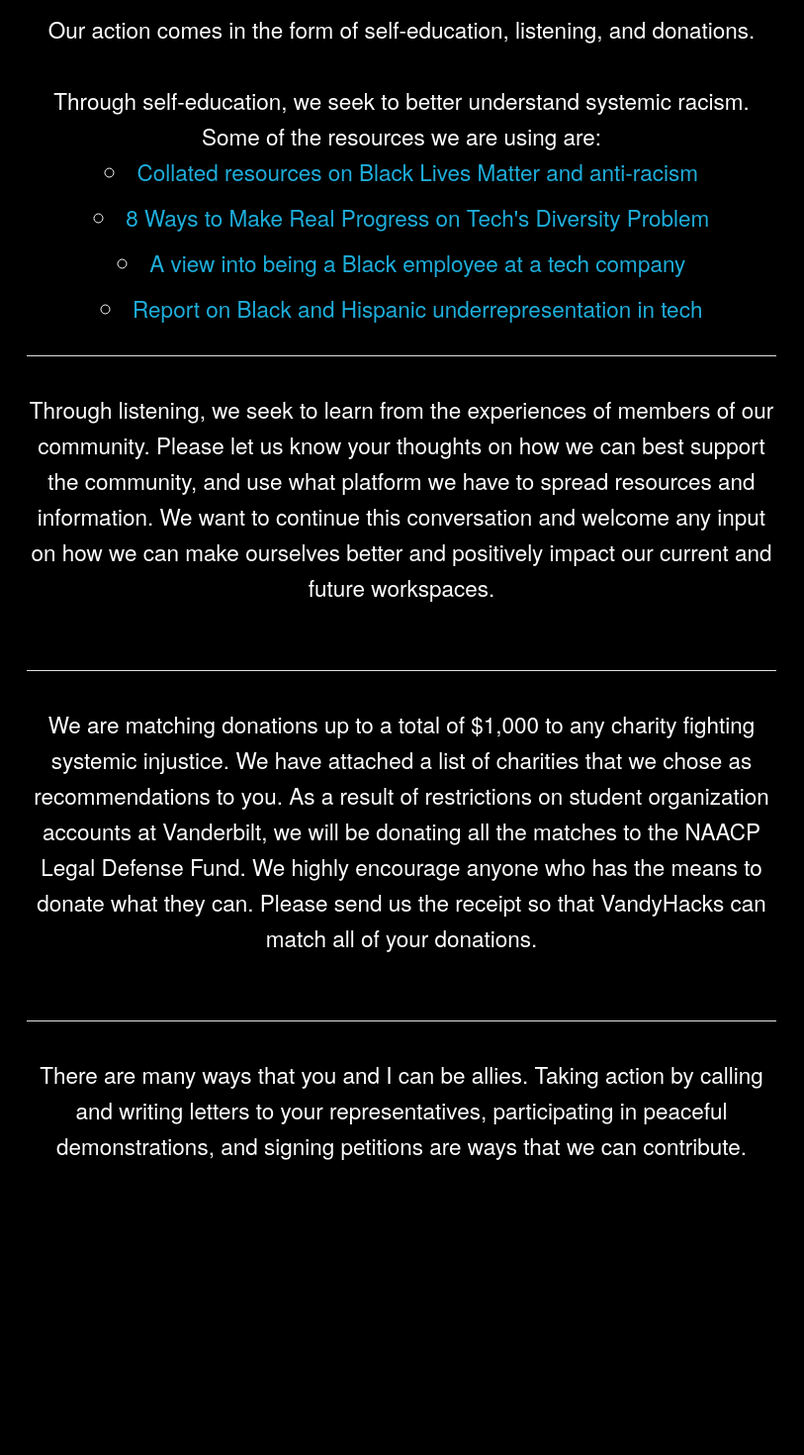
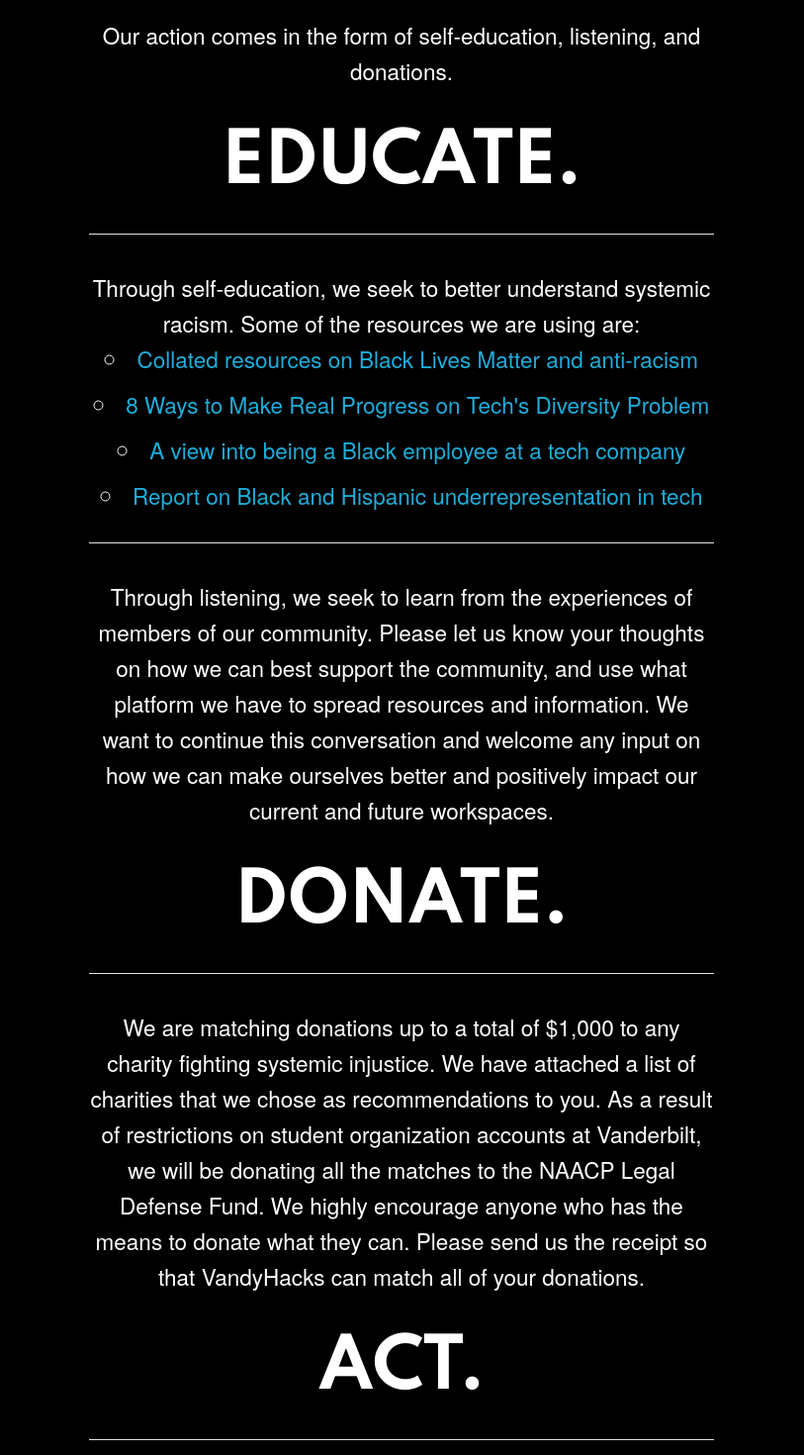
Before and after one commit to VandyHacks/blm, a Svelte app: page / in a window 1280 px wide. Shown: the part 700-2170 px from the top of the page at 99% size, without its empty margins (234-1047 px from the left). Before the commit the page ends 1897 px from the top, so only its background shows below. Built offline with nearby package versions, Linux system fonts and the light colour scheme.

Commit message:
Add styling and header rows

```diff
--- a/src/App.svelte
+++ b/src/App.svelte
@@ -9,10 +9,13 @@
 	<br>
 	<br>
 
-	<hr>
 	Our action comes in the form of self-education, listening, and donations.
+
 	<br>
 	<br>
+
+	<h1>Educate.</h1>
+	<hr>
 
 	Through self-education, we seek to better understand systemic racism. Some of the resources we are using are:
 	<ul>
@@ -41,11 +44,14 @@
 
 	<br>
 	<br>
+
+	<h1>Donate.</h1>
 	<hr>
 	We are matching donations up to a total of $1,000 to any charity fighting systemic injustice. We have attached a list of charities that we chose as recommendations to you. As a result of restrictions on student organization accounts at Vanderbilt, we will be donating all the matches to the NAACP Legal Defense Fund. We highly encourage anyone who has the means to donate what they can. Please send us the receipt so that VandyHacks can match all of your donations.
 
 	<br>
 	<br>
+	<h1>Act.</h1>
 	<hr>
 	There are many ways that you and I can be allies. Taking action by calling and writing letters to your representatives, participating in peaceful demonstrations, and signing petitions are ways that we can contribute.
 	</div>
@@ -72,7 +78,7 @@
 
 	@media (min-width: 640px) {
 		main {
-			max-width: 60%;
+			max-width: 50%;
 			font-size: 1.5em;
 		}
 		h1 {
```
